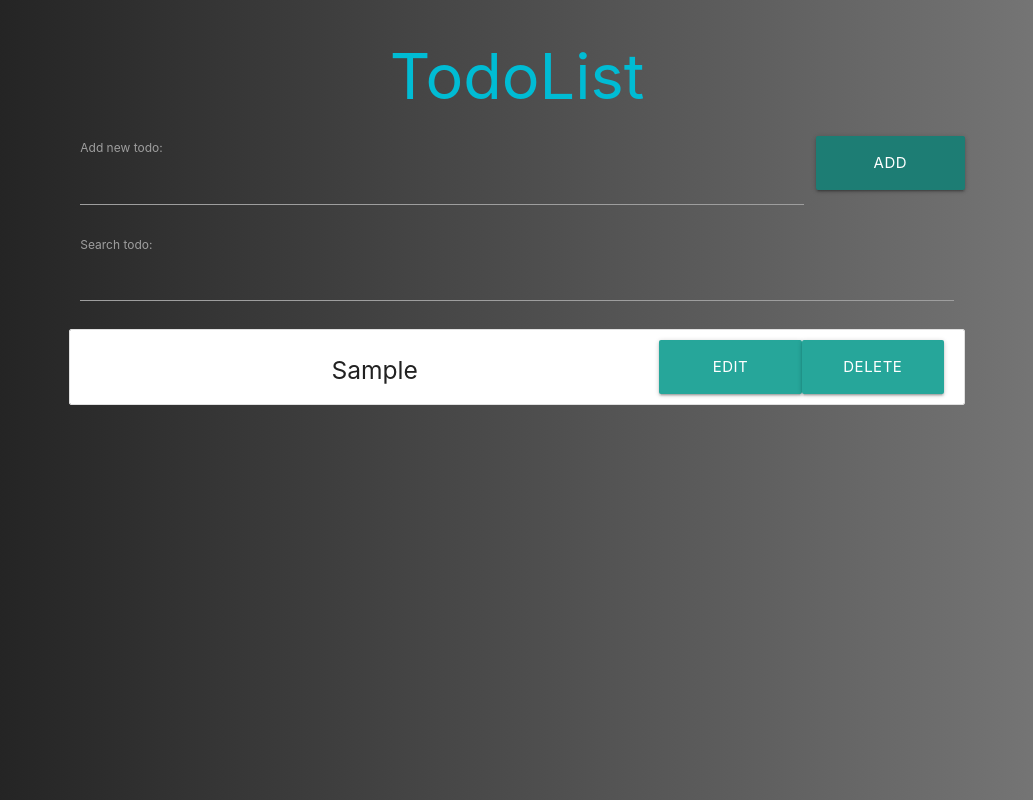
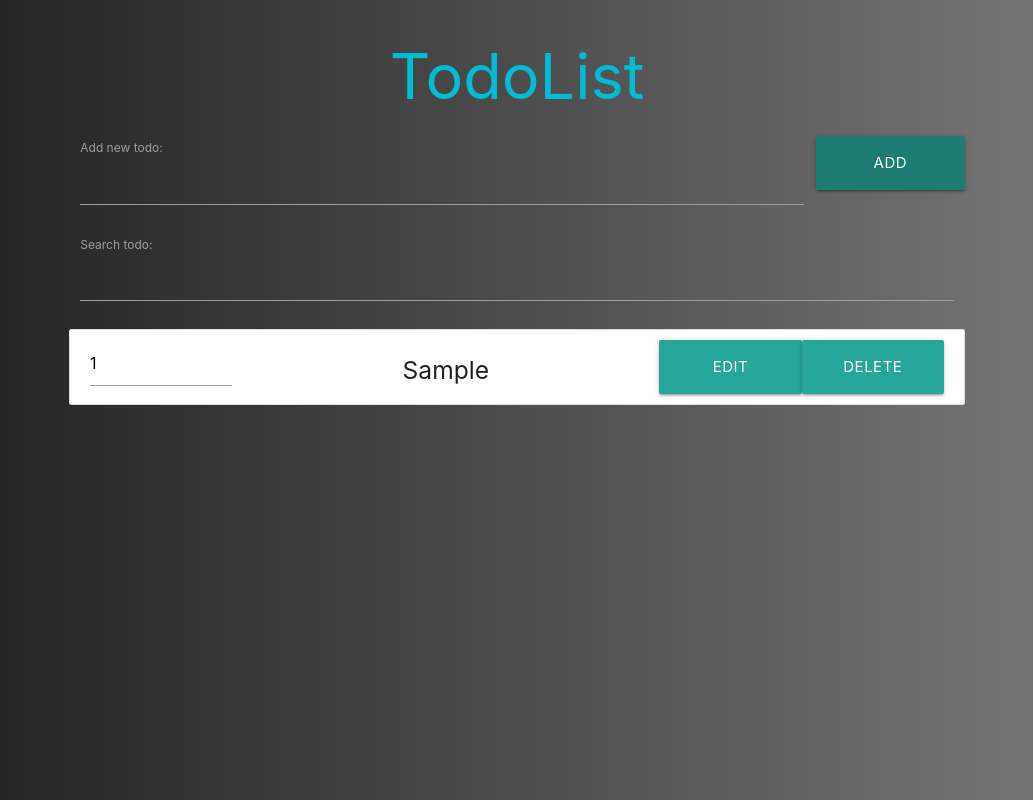
Before and after one commit to bohongbobo/SiliconSpectra, a React (Create React App) app in the folder HW3/todolist/: page / in a window 1280 px wide. Both pictures are taken after typing "Sample" into the empty fields and a click on the button "ADD". Shown: the whole page, without its empty margins (123-1156 px from the left). Built offline with nearby package versions, Linux system fonts and the light colour scheme.

Commit message:
update edit and order

```diff
--- a/HW3/todolist/src/App.js
+++ b/HW3/todolist/src/App.js
@@ -36,8 +36,7 @@ export default class App extends Component {
   toggleEdit = (id) => {
     const editTodo = this.state.todos.map((todo) => {
       if (todo.id === id) {
-        console.log(todo.editContent);
-
+        // console.log(todo.editContent);
         return { ...todo, editContent: !todo.editContent };
       } else {
         return todo;
@@ -48,6 +47,24 @@ export default class App extends Component {
       todos: editTodo,
     });
   };
+
+  saveNewtodo = (id, content) => {
+    this.setState({
+      todos: this.state.todos.map((todo) => {
+        return todo.id === id ? { ...todo, editContent: !todo.editContent, content } : todo;
+      }),
+    });
+  };
+
+  saveNewOrder = (id, order) => {
+    this.setState({
+      todos: this.state.todos.map((todo) => {
+        return todo.id === id ? { ...todo, order } : todo;
+      }),
+    });
+    console.log(this.state.order);
+  };
+
   render() {
     const filteredTodos = this.state.todos.filter((todo) => {
       return todo.content.toLowerCase().includes(this.state.searchField.toLocaleLowerCase());
@@ -58,7 +75,13 @@ export default class App extends Component {
         <h1 className="center cyan-text">TodoList</h1>
         <Addtodo addtodo={this.addtodo} />
         <Search handleSearchChange={this.handleSearchChange} />
-        <Todos todos={filteredTodos} deletetodo={this.deletetodo} toggleEdit={this.toggleEdit} />
+        <Todos
+          todos={filteredTodos}
+          deletetodo={this.deletetodo}
+          toggleEdit={this.toggleEdit}
+          saveNewtodo={this.saveNewtodo}
+          saveNewOrder={this.saveNewOrder}
+        />
       </div>
     );
   }
--- a/HW3/todolist/src/components/Addtodo.js
+++ b/HW3/todolist/src/components/Addtodo.js
@@ -20,6 +20,7 @@ export default class Addtodo extends Component {
         content: this.state.content,
         editContent: false,
         compeleted: false,
+        order: 1,
       });
       this.setState({
         content: "",
--- a/HW3/todolist/src/components/Todoitem.js
+++ b/HW3/todolist/src/components/Todoitem.js
@@ -2,19 +2,79 @@ import React, { Component } from "react";
 import "./Todoitem.css";
 
 export default class Todoitem extends Component {
+  state = {
+    content: this.props.todo.content,
+    order: this.props.todo.order,
+  };
+
+  handleChange = (e) => {
+    this.setState({
+      content: e.target.value,
+    });
+    // console.log(e.target.value);
+  };
+
+  onChangeOrde = (e) => {
+    this.setState({
+      order: e.target.value,
+    });
+    // console.log(e.target.value);
+  };
+
+  onSave = () => {
+    this.props.saveNewtodo(this.props.todo.id, this.state.content);
+  };
+
+  onPress = (e) => {
+    if (e.key === "Enter") {
+      this.props.saveNewOrder(this.props.todo.id, this.state.order);
+    }
+    console.log(this.state.order);
+  };
+
   render() {
     const { todo, deletetodo, toggleEdit } = this.props;
     return (
       <div className="todos collection">
         <div className="collection-item center row">
-          <h5 className="col s12 m8 l8">{todo.content}</h5>
+          <input
+            className="col s12 m2 l2"
+            type="number"
+            value={this.state.order}
+            onChange={this.onChangeOrde}
+            onKeyPress={this.onPress}
+          />
+          {todo.editContent === true ? (
+            <div>
+              <input
+                className="col s12 m6 l6"
+                value={this.state.content}
+                onChange={this.handleChange}
+                /* onSubmit={() => this.onSave(todo.id, todo.content)} */
+              ></input>
+              <button
+                className="col s12 m2 l2 waves-effect waves-light btn-large"
+                onClick={() => this.onSave(todo.id, todo.content)}
+              >
+                Save
+              </button>
+
+              <button
+                className="col s12 m2 l2 waves-effect waves-light btn-large"
+                onClick={() => toggleEdit(todo.id)}
+              >
+                Cancle
+              </button>
+            </div>
+          ) : (
+            <div>
+              <h5 className="col s12 m6 l6">{todo.content}</h5>
               <button
                 className="col s12 m2 l2 waves-effect waves-light btn-large"
                 onClick={() => toggleEdit(todo.id)}
               >
                 Edit
               </button>
-
               <button
                 className="col s12 m2 l2 waves-effect waves-light btn-large"
                 onClick={() => deletetodo(todo.id)}
@@ -22,6 +82,8 @@ export default class Todoitem extends Component {
                 Delete
               </button>
             </div>
+          )}
+        </div>
       </div>
     );
   }
--- a/HW3/todolist/src/components/Todos.js
+++ b/HW3/todolist/src/components/Todos.js
@@ -3,12 +3,21 @@ import Todoitem from "./Todoitem.js";
 
 export default class Todos extends Component {
   render() {
-    const { deletetodo, toggleEdit } = this.props;
+    const { deletetodo, toggleEdit, saveNewtodo, saveNewOrder } = this.props;
     return (
       <div>
-        {this.props.todos.map((todo) => (
-          <Todoitem key={todo.id} todo={todo} deletetodo={deletetodo} toggleEdit={toggleEdit} />
-        ))}
+        {this.props.todos
+          .sort((a, b) => a.order - b.order)
+          .map((todo) => (
+            <Todoitem
+              key={todo.id}
+              todo={todo}
+              deletetodo={deletetodo}
+              toggleEdit={toggleEdit}
+              saveNewtodo={saveNewtodo}
+              saveNewOrder={saveNewOrder}
+            />
+          ))}
       </div>
     );
   }
```
Lines whose indentation alone changed are shown as unchanged.
